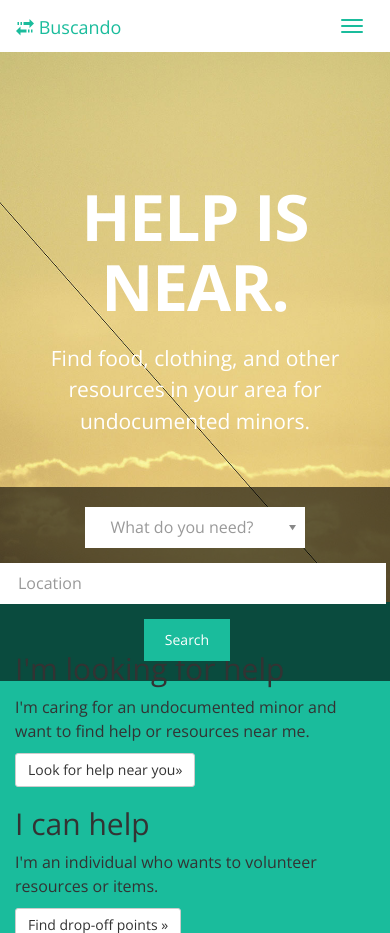
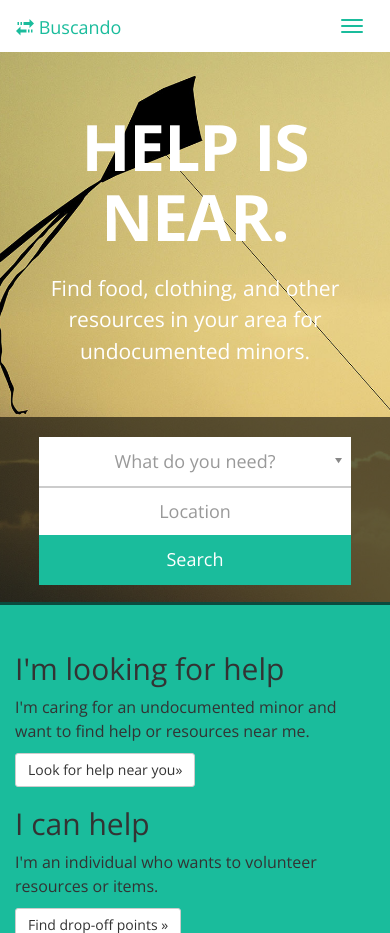
Before and after one commit to aliyarahman/buscando, a Django app: page / in a window 390 px wide. Shown: the top 933 px of the page. Run offline with Django 3.2, Linux system fonts and the light colour scheme; parts of the project's set-up code (start-up, migrations or seed data) failed here and were passed over; some libraries are stand-ins or nearby versions.

Commit message:
Updating jumbotron to be responsive

```diff
--- a/app/static/js/application.js
+++ b/app/static/js/application.js
@@ -63,6 +63,6 @@ function deleteForm(btn, prefix) {
     return false;
 }
 
-$('.landing--need').chosen({ width: '220px', disable_search_threshold: 20 });
+$('.landing--need').chosen({ width: '100%', disable_search_threshold: 20 });
 
 $('.landing--location').tooltip({});
--- a/app/static/sass/application.scss
+++ b/app/static/sass/application.scss
@@ -79,37 +79,6 @@ footer a:focus {
     color: #fff;
 }
 
-/* Jumbotron */
-
-.jumbotron {
-    background-color: #444;
-    background-image: url(../img/kite.jpg);
-    background-position: bottom center;
-    background-size: cover;
-    height: 550px;
-    color: #fff;
-    text-align: center;
-}
-.jumbotron h1 {
-    margin-top: 100px;
-    font-size: 4em;
-    font-weight: 700;
-    text-transform: uppercase;
-    letter-spacing: -1px;
-}
-.jumbotron .tagline {
-    margin-top: 20px;
-    margin-bottom: 50px;
-}
-
-.jumbotron select.form-control {
-    padding: 20px;
-    height: 42px;
-    position: relative;
-    left: -5px;
-    border-radius: 0;
-}
-
 /* Resources page */
 .white_text {
     color: #fff;
--- a/app/static/sass/modules/_landing.scss
+++ b/app/static/sass/modules/_landing.scss
@@ -1,32 +1,113 @@
 .landing {
+    @include poly-background-size();
+    background-color: #444;
+    background-image: url(../img/kite.jpg);
+    background-position: 26% 0;
+    background-size: cover;
+    height: 550px;
+    color: #fff;
+    text-align: center;
+
+    @media screen and (min-width: $screen-xs-min) {
+        background-position: 35% 0;
+    }
+
+    @media screen and (min-width: $screen-sm-min) {
+        background-position: bottom center;
+    }
+
+    > h1 {
+        margin-top: 30px;
+        font-size: 4em;
+        font-weight: 700;
+        text-transform: uppercase;
+        letter-spacing: -1px;
+
+        @media screen and (min-width: $screen-xs-min) {
+            margin-top: 50px;
+        }
+
+        @media screen and (min-width: $screen-sm-min) {
+            margin-top: 100px;
+        }
+    }
+
+    .landing--tagline {
+        margin-top: 20px;
+        margin-bottom: 50px;
+    }
+
     .landing--form {
         @include background-rgba(rgba(0, 0, 0, .6));
-        margin: 0 -30px;
+        margin: 0 -30px 0 -30px;
         padding: 20px 0;
+
+        @media screen and (min-width: $screen-sm-min) {
+            margin: 70px -30px 0 -30px;
+        }
     }
 
     .landing--location {
+        border: {
+            bottom: 0;
+            left: 0;
+            right: 0;
+            top: 2px solid #ccc;
+        };
+        border-radius: 0;
+        box-shadow: none;
+        font-size: 18px;
+        left: 0;
+        margin: 0 auto;
+        padding: 23px 20px 24px 20px;
+        position: relative;
+        text-align: center;
+        width: 80%;
+
+        @media screen and (min-width: $screen-sm-min) {
             border: {
                 bottom: 0;
                 left: 2px solid #ccc;
                 right: 0;
                 top: 0;
             };
-        border-radius: 0;
-        box-shadow: none;
             font-size: 16px;
             left: -4px;
             padding: 20px 20px 21px 20px;
-        position: relative;
+            text-align: left;
+            width: 241px;
+        }
+    }
+
+    .landing--location-container {
+        margin-bottom: 0;
+    }
+
+    .landing--need-container {
+        margin: 0 auto;
+        width: 80%;
+
+        @media screen and (min-width: $screen-sm-min) {
+            width: 200px;
+        }
     }
 
     .btn.btn-primary {
-        padding: 10px 20px;
+        border-radius: 0;
+        left: 0;
+        font-size: 18px;
+        margin: 0;
+        padding: 11px 20px;
+        position: relative;
+        width: 80%;
         z-index: 1;
-        border-radius: 0;
-        margin: 0;
+
+        @media screen and (min-width: $screen-sm-min) {
+            font-size: 16px;
             left: -8px;
-        position: relative;
+            padding: 9px 20px 8px 20px;
+            width: 88px;
+        }
     }
 
     .chosen-container > .chosen-single {
@@ -34,13 +115,27 @@
         border: 0;
         border-radius: 0;
         box-shadow: none;
+        font-size: 18px;
+        height: 49px;
+        padding: 12px 0;
+
+        > span {
+            margin-right: 0;
+        }
+
+        @media screen and (min-width: $screen-sm-min) {
             font-size: 16px;
             height: 41px;
             padding: 8px 0;
+        }
 
         > div > b {
             height: 23px;
+            margin-top: 12px;
+
+            @media screen and (min-width: $screen-sm-min) {
                 margin-top: 9px;
+            }
         }
     }
 
--- a/app/templates/index.html
+++ b/app/templates/index.html
@@ -3,7 +3,7 @@
 
 <div class="landing jumbotron">
         <h1>Help is near.</h1>
-        <p class="tagline">Find food, clothing, and other resources in your area for undocumented minors.</p>
+        <p class="landing--tagline">Find food, clothing, and other resources in your area for undocumented minors.</p>
 
         {% if messages %}
           {% for message in messages %}
@@ -15,7 +15,7 @@
 
         <form class="landing--form form-inline" role="form" method="post" action="resources/">
             {% csrf_token %}
-            <div class="form-group">
+            <div class="landing--need-container form-group">
                 <label class="sr-only" for="resource">Resource</label>
                 <select class="landing--need form-control" data-placeholder="What do you need?" name="resource">
                     <option></option>
@@ -31,7 +31,7 @@
                     <option value="Recreation">Recreation</option>
                 </select>
             </div>
-            <div class="form-group">
+            <div class="landing--location-container form-group">
                 <input type="hidden" name="page" value="index.html">
                 <label class="sr-only" for="zipcode">Zipcode</label>
                 <input class="landing--location form-control" type="text" placeholder="Location" name="location" data-toggle="tooltip" data-placement="bottom" title="Address, City or ZIP Code">
```
Also changed, not shown: app/static/css/application.css. Lines whose indentation alone changed are shown as unchanged.
